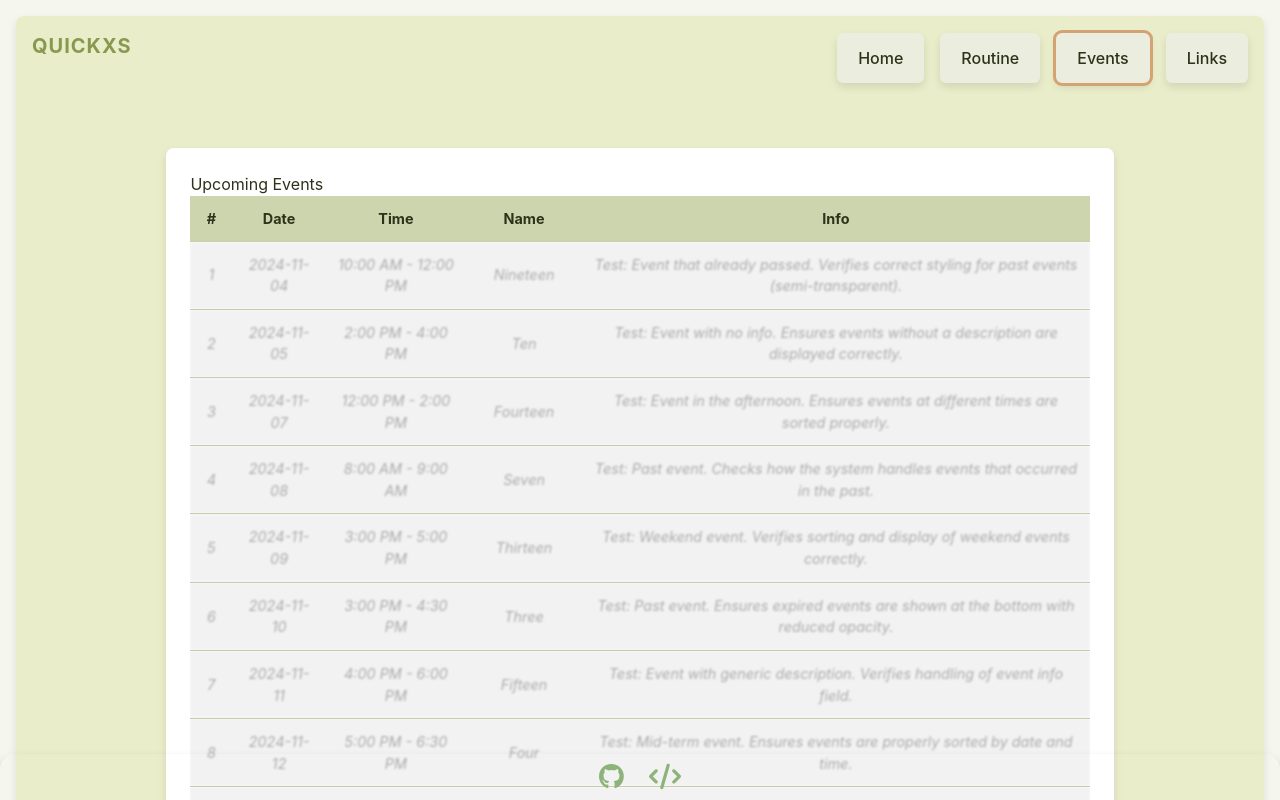
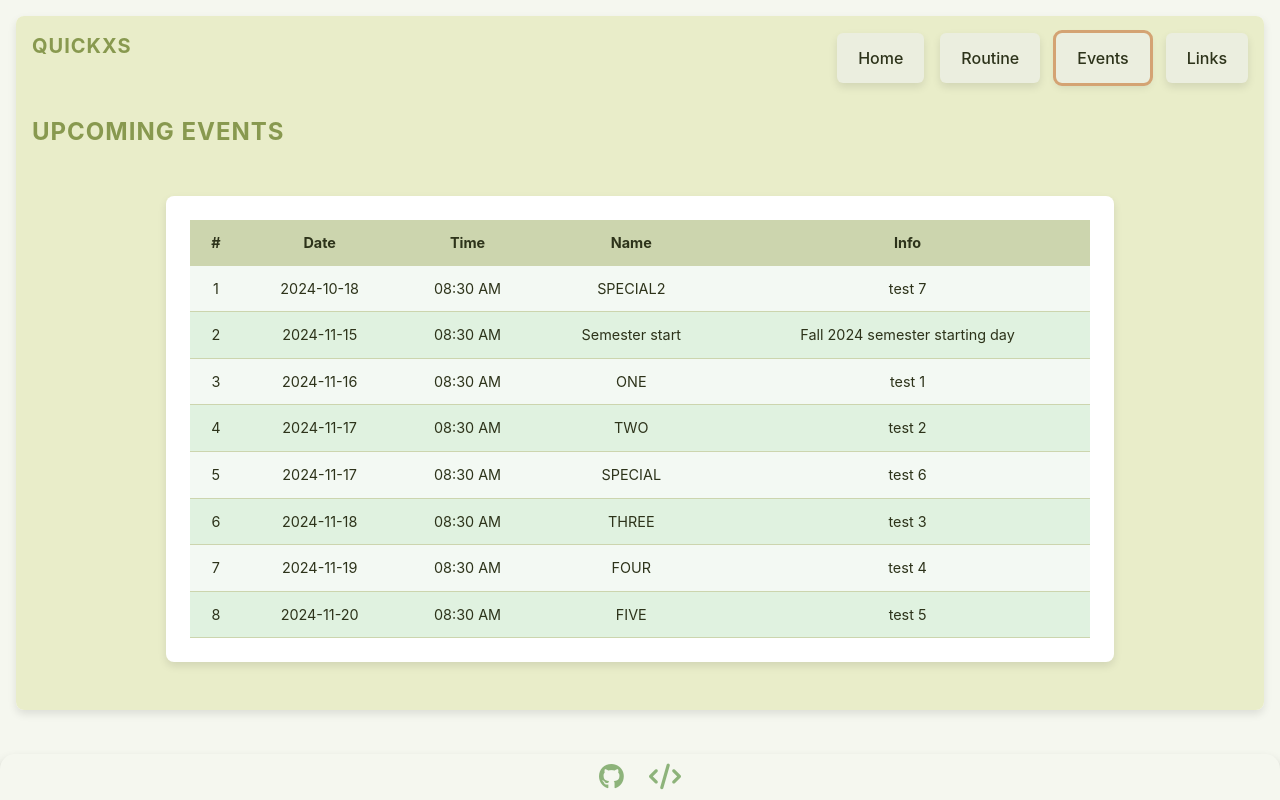
Before and after one commit to Shinzuu/QuickXS, a Svelte app in the folder main-project/: page / in a window 1280 px wide. Both pictures are taken after a click on the button "Events". Shown: the top 800 px of the page. Built offline with nearby package versions, Linux system fonts and the light colour scheme.

Commit message:
events logic is not working properly

```diff
--- a/main-project/src/data/eventsData.json
+++ b/main-project/src/data/eventsData.json
@@ -1,128 +1,50 @@
 [
     {
       "date": "2024-11-15",
-      "time": "10:00 AM - 12:00 PM",
-      "name": "One",
-      "info": "Test: Upcoming event. Checks future event handling and rendering."
+      "time": "08:30 AM",
+      "name": "Semester start",
+      "info": "Fall 2024 semester starting day"
+    },
+    {
+      "date": "2024-11-16",
+      "time": "08:30 AM",
+      "name": "ONE",
+      "info": "test 1"
+    },
+    {
+      "date": "2024-11-17",
+      "time": "08:30 AM",
+      "name": "TWO",
+      "info": "test 2"
+    },
+    {
+      "date": "2024-11-18",
+      "time": "08:30 AM",
+      "name": "THREE",
+      "info": "test 3"
+    },
+    {
+      "date": "2024-11-19",
+      "time": "08:30 AM",
+      "name": "FOUR",
+      "info": "test 4"
     },
     {
       "date": "2024-11-20",
-      "time": "2:00 PM - 4:00 PM",
-      "name": "Two",
-      "info": "Test: Event in the near future. Ensure sorting works for upcoming events."
+      "time": "08:30 AM",
+      "name": "FIVE",
+      "info": "test 5"
     },
     {
-      "date": "2024-11-10",
-      "time": "3:00 PM - 4:30 PM",
-      "name": "Three",
-      "info": "Test: Past event. Ensures expired events are shown at the bottom with reduced opacity."
+      "date": "2024-11-17",
+      "time": "08:30 AM",
+      "name": "SPECIAL",
+      "info": "test 6"
     },
     {
-      "date": "2024-11-12",
-      "time": "5:00 PM - 6:30 PM",
-      "name": "Four",
-      "info": "Test: Mid-term event. Ensures events are properly sorted by date and time."
-    },
-    {
-      "date": "2024-11-25",
-      "time": "9:00 AM - 11:00 AM",
-      "name": "Five",
-      "info": "Test: Far future event. Verifies proper display of distant events in the table."
-    },
-    {
-      "date": "2024-11-13",
-      "time": "10:00 AM - 11:30 AM",
-      "name": "Six",
-      "info": "Test: Upcoming event. Verifies future event is listed above past events."
-    },
-    {
-      "date": "2024-11-08",
-      "time": "8:00 AM - 9:00 AM",
-      "name": "Seven",
-      "info": "Test: Past event. Checks how the system handles events that occurred in the past."
-    },
-    {
-      "date": "2024-11-18",
-      "time": "1:00 PM - 3:00 PM",
-      "name": "Eight",
-      "info": "Test: Sorting functionality. Confirms sorting of upcoming events based on date and time."
-    },
-    {
-      "date": "2024-11-30",
-      "time": "4:00 PM - 6:00 PM",
-      "name": "Nine",
-      "info": "Test: Long-term future event. Verifies events far in the future are correctly ordered."
-    },
-    {
-      "date": "2024-11-05",
-      "time": "2:00 PM - 4:00 PM",
-      "name": "Ten",
-      "info": "Test: Event with no info. Ensures events without a description are displayed correctly."
-    },
-    {
-      "date": "2024-11-14",
-      "time": "11:00 AM - 12:30 PM",
-      "name": "Eleven",
-      "info": "Test: Event with multiple fields. Verifies handling of various time slots and info fields."
-    },
-    {
-      "date": "2024-12-01",
-      "time": "10:00 AM - 12:00 PM",
-      "name": "Twelve",
-      "info": "Test: Event in December. Verifies events in different months are sorted properly."
-    },
-    {
-      "date": "2024-11-09",
-      "time": "3:00 PM - 5:00 PM",
-      "name": "Thirteen",
-      "info": "Test: Weekend event. Verifies sorting and display of weekend events correctly."
-    },
-    {
-      "date": "2024-11-07",
-      "time": "12:00 PM - 2:00 PM",
-      "name": "Fourteen",
-      "info": "Test: Event in the afternoon. Ensures events at different times are sorted properly."
-    },
-    {
-      "date": "2024-11-11",
-      "time": "4:00 PM - 6:00 PM",
-      "name": "Fifteen",
-      "info": "Test: Event with generic description. Verifies handling of event info field."
-    },
-    {
-      "date": "2024-11-21",
-      "time": "7:00 PM - 9:00 PM",
-      "name": "Sixteen",
-      "info": "Test: Evening event. Verifies sorting of events by time of day."
-    },
-    {
-      "date": "2024-11-19",
-      "time": "10:00 AM - 12:00 PM",
-      "name": "Seventeen",
-      "info": "Test: Early morning event. Verifies sorting and display of events by time."
-    },
-    {
-      "date": "2024-11-26",
-      "time": "8:30 AM - 10:30 AM",
-      "name": "Eighteen",
-      "info": "Test: Event with short duration. Verifies correct handling of events with different lengths."
-    },
-    {
-      "date": "2024-11-04",
-      "time": "10:00 AM - 12:00 PM",
-      "name": "Nineteen",
-      "info": "Test: Event that already passed. Verifies correct styling for past events (semi-transparent)."
-    },
-    {
-      "date": "2024-11-16",
-      "time": "5:30 PM - 7:30 PM",
-      "name": "Twenty",
-      "info": "Test: Evening event. Verifies the sorting of evening events after other events."
-    },
-    {
-      "date": "2024-11-15",
-      "time": "08:30 PM",
-      "name": "Semester start",
-      "info": "Fall 2024 semester starting day"
+      "date": "2024-10-18",
+      "time": "08:30 AM",
+      "name": "SPECIAL2",
+      "info": "test 7"
     }
-  ]
+    ]
--- a/main-project/src/routes/Events.svelte
+++ b/main-project/src/routes/Events.svelte
@@ -1,42 +1,51 @@
 <script>
   import { onMount } from "svelte";
-  import eventsData from "../data/eventsData.json"; // Path to your events data
+  import eventsData from "../data/eventsData.json"; // Ensure this path is correct
 
   let events = [];
 
+  // Get current time (date and time)
   function getCurrentTime() {
     return new Date();
   }
 
+  // Sort events based on time (upcoming first)
   function sortEvents(events) {
     const currentTime = getCurrentTime();
     return events.sort((a, b) => {
       const timeA = new Date(`${a.date} ${a.time.split(" - ")[0]}`);
       const timeB = new Date(`${b.date} ${b.time.split(" - ")[0]}`);
-      // @ts-ignore
-      return timeA - timeB; // Sort by closest upcoming
+      return timeA - timeB; // Sort by closest upcoming event
     });
   }
 
+  // Check if the event is past
   function isPastEvent(event) {
-    const eventTime = new Date(`${event.date} ${event.time.split(" - ")[1]}`);
-    return eventTime < getCurrentTime();
+    const currentTime = getCurrentTime();
+    let eventEndTime = new Date(`${event.date} ${event.time.split(" - ")[1]}`);
+
+    // Handle edge cases where time might be incorrectly formatted
+    if (isNaN(eventEndTime)) {
+      eventEndTime = currentTime; // If the event time is invalid, treat it as past
+    }
+
+    return eventEndTime < currentTime;
   }
 
+  // Load events on mount and sort them
   onMount(() => {
     events = sortEvents(eventsData);
   });
 </script>
 
 <style>
-/* Remove light green background */
+/* Event styles */
 .events-section {
   padding: 2rem 1rem;
 }
 
-/* White container with shadow */
 .event-table {
-  background-color: #ffffff; /* White center */
+  background-color: #ffffff;
   margin: 0 auto;
   padding: 1.5rem;
   border-radius: 0.5rem;
@@ -54,23 +63,23 @@
 /* Scrollable table wrapper */
 .scrollable-container {
   overflow-x: auto;
-  -webkit-overflow-scrolling: touch; /* Smooth scrolling for iOS */
+  -webkit-overflow-scrolling: touch;
 }
 
 table {
   width: 100%;
   border-collapse: collapse;
-  min-width: 600px; /* Ensures table scrolls on small screens */
+  min-width: 600px;
 }
 
 th, td {
-  padding: 0.75rem; /* Reduced padding for smaller rows */
+  padding: 0.75rem;
   text-align: left;
-  font-size: 0.9rem; /* Adjust font size for smaller screens */
+  font-size: 0.9rem;
 }
 
 th {
-  background-color: #ccd5ae; /* Tea green */
+  background-color: #ccd5ae;
   color: #2d331a;
   font-weight: bold;
   text-align: center;
@@ -82,12 +91,12 @@ td {
 
 @media (max-width: 768px) {
   th, td {
-    padding: 0.5rem; /* Reduce padding further for mobile */
-    font-size: 0.8rem; /* Smaller font size */
+    padding: 0.5rem;
+    font-size: 0.8rem;
   }
 }
 
-/* Styling for event rows */
+/* Event row styles */
 .event-row {
   border-bottom: 1px solid #ccd5ae;
   transition: all 0.3s ease;
@@ -95,37 +104,36 @@ td {
 
 /* Past events */
 .past-event {
-  background-color: rgba(0, 0, 0, 0.05); /* Subtle gray */
-  color: #aaa;
-  filter: blur(0.8px);
+  background-color: rgba(255, 99, 71, 0.2);  /* Tomato color with transparency */
+  color: #6c757d;  /* Grey color for text */
+  filter: blur(1px);  /* Slight blur for past events */
   font-style: italic;
+  opacity: 0.7;  /* Light opacity to make past events less prominent */
 }
 
 .past-event:hover {
-  filter: none; /* Remove blur on hover */
-  background-color: rgba(0, 0, 0, 0.1);
+  filter: none;
+  background-color: rgba(255, 99, 71, 0.3);  /* Slightly more visible on hover */
+  opacity: 1;  /* Full opacity on hover for better visibility */
 }
 
 /* Upcoming events */
 .upcoming-event {
-  background-color: #f3f9f3; /* Light green */
+  background-color: #f3f9f3;
 }
 
 .upcoming-event:nth-child(even) {
-  background-color: #e0f2e0; /* Alternating row color */
+  background-color: #e0f2e0;
 }
 
 .upcoming-event:hover {
-  background-color: #d1e8d1; /* Slightly lighter green */
+  background-color: #d1e8d1;
 }
 </style>
 
+<h1 class="text-2xl font-bold mb-4 text-tea_green-300">Upcoming Events</h1>
 <div class="events-section">
   <div class="event-table">
-    <!-- Title Section -->
-    <h2 class="event-title">Upcoming Events</h2>
-
-    <!-- Scrollable Wrapper -->
     <div class="scrollable-container">
       <table>
         <thead>
```
